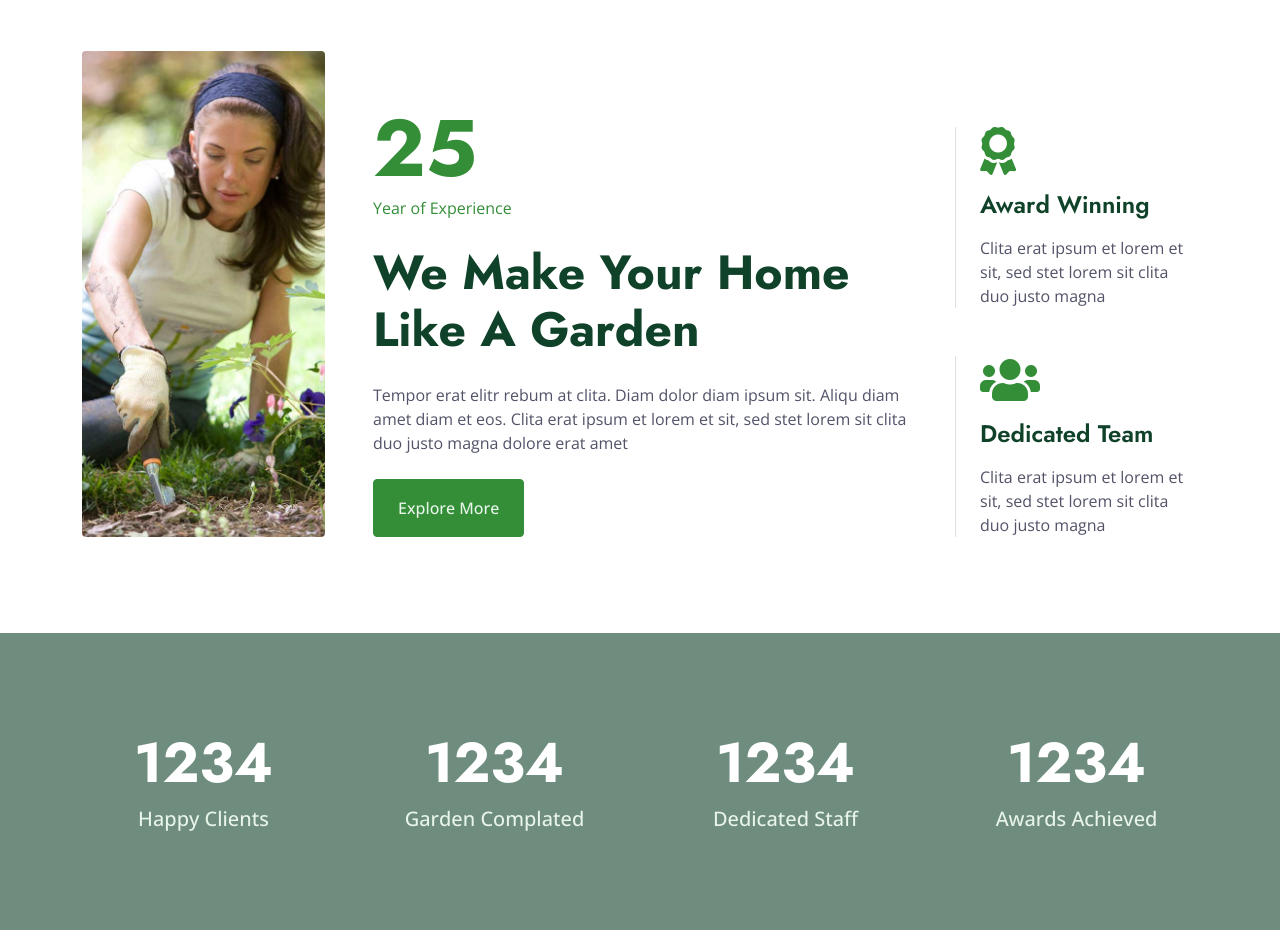
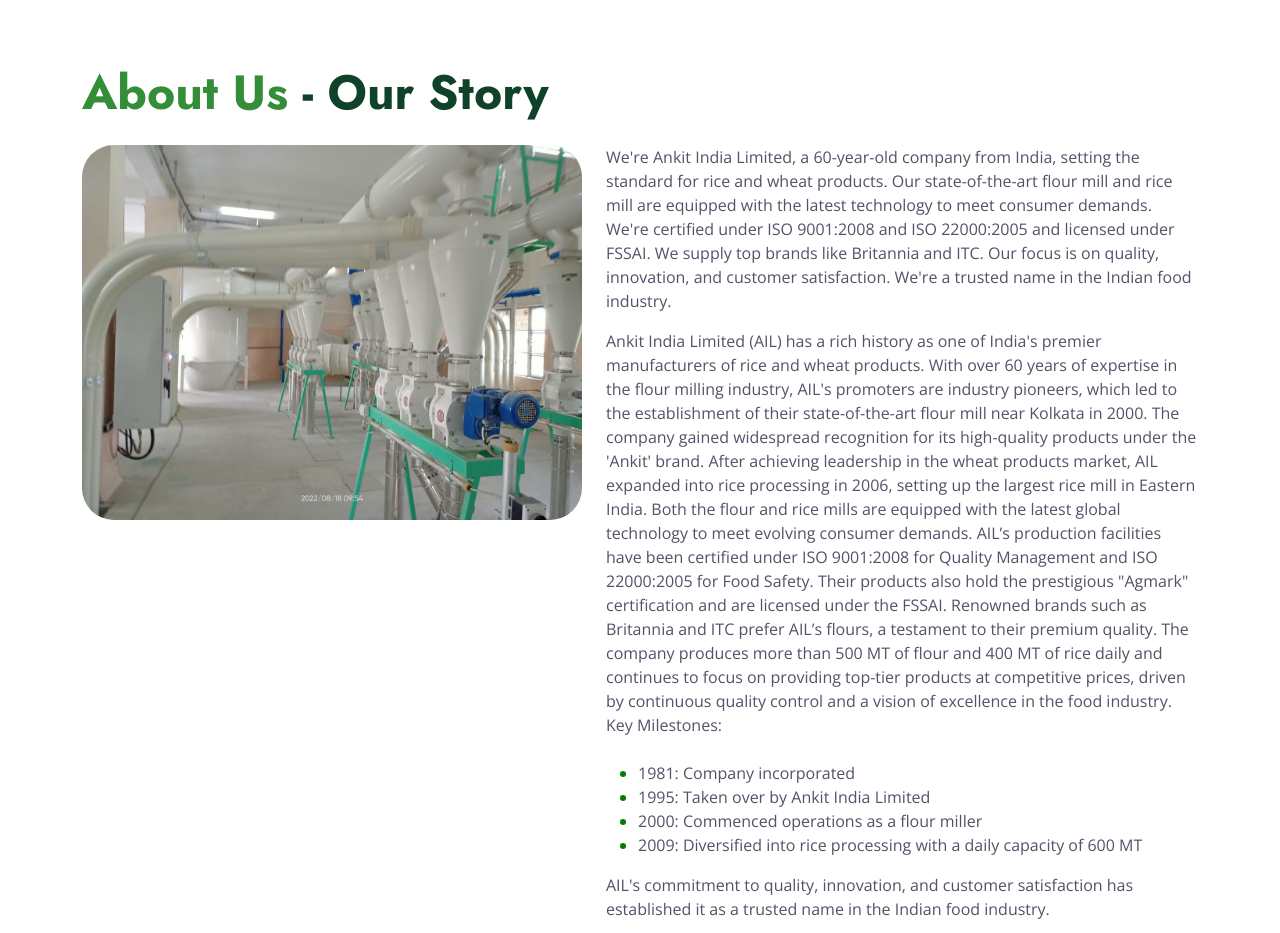
Before and after one commit to sayan2001Dey/Ankit-Website, a plain HTML site: page gardener-1.0.0/about.html in a window 1280 px wide. Shown: the part 499-1432 px from the top of the page. Drawn offline with nearby package versions, Linux system fonts and the light colour scheme.

Commit message:
about page

```diff
--- a/gardener-1.0.0/about.html
+++ b/gardener-1.0.0/about.html
@@ -30,6 +30,9 @@
 
     <!-- Template Stylesheet -->
     <link href="css/style.css" rel="stylesheet">
+
+    <!-- custom style sheet -->
+    <link rel="stylesheet" href="css/ankit.style.css">
 </head>
 
 <body>
@@ -70,30 +73,19 @@
     <!-- Navbar Start -->
     <nav class="navbar navbar-expand-lg bg-white navbar-light sticky-top p-0">
         <a href="index.html" class="navbar-brand d-flex align-items-center px-4 px-lg-5">
-            <h1 class="m-0">Gardener</h1>
+            <a href="index.html"><img src="img/logo1.png" alt="Ankit India Ltd."></a>
         </a>
-        <button type="button" class="navbar-toggler me-4" data-bs-toggle="collapse" data-bs-target="#navbarCollapse">
+        <button type="button" class="navbar-toggler border-0 me-4" data-bs-toggle="collapse"
+            data-bs-target="#navbarCollapse">
             <span class="navbar-toggler-icon"></span>
         </button>
         <div class="collapse navbar-collapse" id="navbarCollapse">
             <div class="navbar-nav ms-auto p-4 p-lg-0">
-                <a href="index.html" class="nav-item nav-link">Home</a>
-                <a href="about.html" class="nav-item nav-link active">About</a>
-                <a href="service.html" class="nav-item nav-link">Services</a>
-                <a href="project.html" class="nav-item nav-link">Projects</a>
-                <div class="nav-item dropdown">
-                    <a href="#" class="nav-link dropdown-toggle" data-bs-toggle="dropdown">Pages</a>
-                    <div class="dropdown-menu bg-light m-0">
-                        <a href="feature.html" class="dropdown-item">Features</a>
-                        <a href="quote.html" class="dropdown-item">Free Quote</a>
-                        <a href="team.html" class="dropdown-item">Our Team</a>
-                        <a href="testimonial.html" class="dropdown-item">Testimonial</a>
-                        <a href="404.html" class="dropdown-item">404 Page</a>
-                    </div>
-                </div>
-                <a href="contact.html" class="nav-item nav-link">Contact</a>
+                <a href="index.html" class="nav-item nav-link active">Home</a>
+                <a href="about.html" class="nav-item nav-link">About</a>
+                <a href="products.html" class="nav-item nav-link">Our Products</a>
+                <a href="contact.html" class="nav-item nav-link">Contact us</a>
             </div>
-            <a href="" class="btn btn-primary py-4 px-lg-4 rounded-0 d-none d-lg-block">Get A Quote<i class="fa fa-arrow-right ms-3"></i></a>
         </div>
     </nav>
     <!-- Navbar End -->
@@ -118,35 +110,45 @@
     <!-- About Start -->
     <div class="container-xxl py-5">
         <div class="container">
-            <div class="row g-5 align-items-end">
-                <div class="col-lg-3 col-md-5 wow fadeInUp" data-wow-delay="0.1s">
-                    <img class="img-fluid rounded" data-wow-delay="0.1s" src="img/about.jpg">
+            <h1 class="display-5 mb-4 text-center text-lg-start"><span class="text-primary">About Us</span> - Our Story</h1>
+            <div class="d-lg-flex">
+                <div class="d-flex justify-content-center wow fadeInUp mb-4 me-lg-4" data-wow-delay="0.1s">
+                    <img class="ankit-about-img mb-auto" data-wow-delay="0.1s" src="img/factory/factory-img-3.jpeg">
                 </div>
-                <div class="col-lg-6 col-md-7 wow fadeInUp" data-wow-delay="0.3s">
-                    <h1 class="display-1 text-primary mb-0">25</h1>
-                    <p class="text-primary mb-4">Year of Experience</p>
-                    <h1 class="display-5 mb-4">We Make Your Home Like A Garden</h1>
-                    <p class="mb-4">Tempor erat elitr rebum at clita. Diam dolor diam ipsum sit. Aliqu diam amet diam et eos. Clita erat ipsum et lorem et sit, sed stet lorem sit clita duo justo magna dolore erat amet</p>
-                    <a class="btn btn-primary py-3 px-4" href="">Explore More</a>
-                </div>
-                <div class="col-lg-3 col-md-12 wow fadeInUp" data-wow-delay="0.5s">
-                    <div class="row g-5">
-                        <div class="col-12 col-sm-6 col-lg-12">
-                            <div class="border-start ps-4">
-                                <i class="fa fa-award fa-3x text-primary mb-3"></i>
-                                <h4 class="mb-3">Award Winning</h4>
-                                <span>Clita erat ipsum et lorem et sit, sed stet lorem sit clita duo justo magna</span>
-                            </div>
-                        </div>
-                        <div class="col-12 col-sm-6 col-lg-12">
-                            <div class="border-start ps-4">
-                                <i class="fa fa-users fa-3x text-primary mb-3"></i>
-                                <h4 class="mb-3">Dedicated Team</h4>
-                                <span>Clita erat ipsum et lorem et sit, sed stet lorem sit clita duo justo magna</span>
-                            </div>
-                        </div>
-                    </div>
-                </div>
+                <div>
+                    <p class="wow fadeInUp" data-wow-delay="0.3s">
+                        We're Ankit India Limited, a 60-year-old company from India, setting the standard for rice and wheat
+                        products. Our state-of-the-art flour mill and rice mill are equipped with the latest technology to meet
+                    consumer demands. We're certified under ISO 9001:2008 and ISO 22000:2005 and licensed under FSSAI. We supply
+                    top brands like Britannia and ITC. Our focus is on quality, innovation, and customer satisfaction. We're a
+                    trusted name in the Indian food industry.
+                </p>
+                <p class="mb-4 wow fadeInUp" data-wow-delay="0.3s">
+                    Ankit India Limited (AIL) has a rich history as one of India's premier manufacturers of rice and wheat products.
+                    With over 60 years of expertise in the flour milling industry, AIL's promoters are industry pioneers, which led to
+                    the establishment of their state-of-the-art flour mill near Kolkata in 2000. The company gained widespread
+                    recognition for its high-quality products under the 'Ankit' brand.
+                    After achieving leadership in the wheat products market, AIL expanded into rice processing in 2006, setting up the
+                    largest rice mill in Eastern India. Both the flour and rice mills are equipped with the latest global technology to
+                    meet evolving consumer demands.
+                    AIL’s production facilities have been certified under ISO 9001:2008 for Quality Management and ISO 22000:2005 for
+                    Food Safety. Their products also hold the prestigious "Agmark" certification and are licensed under the FSSAI.
+                    Renowned brands such as Britannia and ITC prefer AIL’s flours, a testament to their premium quality.
+                    The company produces more than 500 MT of flour and 400 MT of rice daily and continues to focus on providing top-tier
+                    products at competitive prices, driven by continuous quality control and a vision of excellence in the food
+                    industry.
+                    Key Milestones:
+                    <ul class="ankit-about-ul">
+                        <li>1981: Company incorporated</li>
+                        <li>1995: Taken over by Ankit India Limited</li>
+                        <li>2000: Commenced operations as a flour miller</li>
+                        <li>2009: Diversified into rice processing with a daily capacity of 600 MT</li>
+                    </ul>
+                    AIL's commitment to quality, innovation, and customer satisfaction has established it as a trusted name in the Indian
+                    food industry.
+                </p>
+            </div>
+
             </div>
         </div>
     </div>
@@ -154,7 +156,7 @@
 
 
     <!-- Facts Start -->
-    <div class="container-fluid facts my-5 py-5" data-parallax="scroll" data-image-src="img/carousel-1.jpg">
+    <!-- <div class="container-fluid facts my-5 py-5" data-parallax="scroll" data-image-src="img/carousel-1.jpg">
         <div class="container py-5">
             <div class="row g-5">
                 <div class="col-sm-6 col-lg-3 text-center wow fadeIn" data-wow-delay="0.1s">
@@ -175,12 +177,12 @@
                 </div>
             </div>
         </div>
-    </div>
+    </div> -->
     <!-- Facts End -->
 
 
     <!-- Team Start -->
-    <div class="container-xxl py-5">
+    <!-- <div class="container-xxl py-5">
         <div class="container">
             <div class="text-center mx-auto wow fadeInUp" data-wow-delay="0.1s" style="max-width: 500px;">
                 <p class="fs-5 fw-bold text-primary">Our Team</p>
@@ -231,12 +233,12 @@
                 </div>
             </div>
         </div>
-    </div>
+    </div> -->
     <!-- Team End -->
 
 
     <!-- Footer Start -->
-    <div class="container-fluid bg-dark text-light footer mt-5 py-5 wow fadeIn" data-wow-delay="0.1s">
+    <div class="container-fluid bg-dark text-light footer py-5 wow fadeIn" data-wow-delay="0.1s">
         <div class="container py-5">
             <div class="row g-5">
                 <div class="col-lg-3 col-md-6">
--- a/gardener-1.0.0/css/ankit.style.css
+++ b/gardener-1.0.0/css/ankit.style.css
@@ -56,3 +56,15 @@
     left: -2rem;
     box-shadow: 0 12px 16px 0 rgba(255, 255, 255, 0.24), 0 17px 50px 0 rgba(255, 255, 255, 0.19);
 }
+
+.ankit-about-img {
+    border-radius: 2rem;
+    object-fit: contain;
+    object-position: center;
+    min-width: min(500px, 100%);
+    max-width: 500px;
+}
+
+.ankit-about-ul li::marker{
+    color: green;
+}
```
Also changed, not shown: gardener-1.0.0/index.html (+0 -18 lines).
